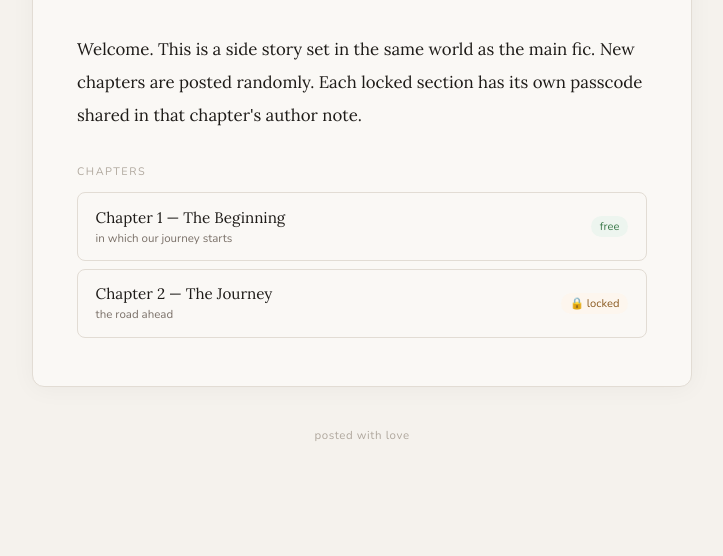
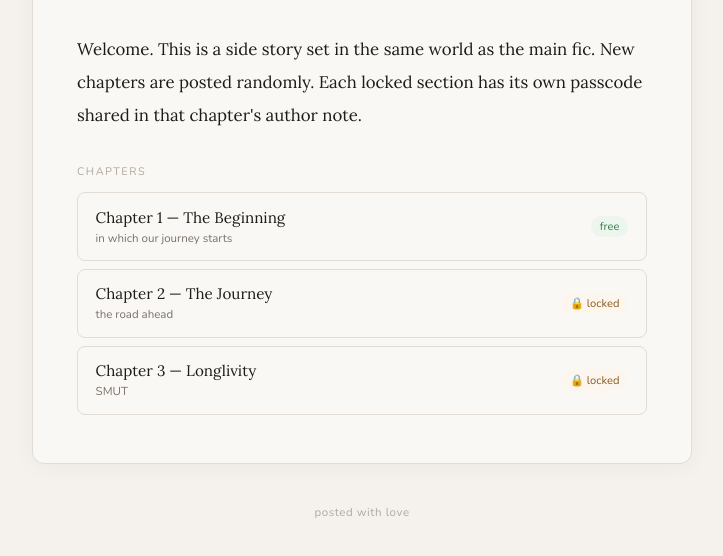
Before and after one commit to Lulu-Bui/The-flower-that-bloom-at-the-end-of-the-Journey, a website: page index.html in a window 1280 px wide. Shown: the part 340-896 px from the top of the page, without its empty margins (278-1001 px from the left). Drawn offline with nearby package versions, Linux system fonts and the light colour scheme.

Commit message:
Update index.html

```diff
--- a/index.html
+++ b/index.html
@@ -43,7 +43,13 @@
       </div>
       <span class="ch-badge locked">🔒 locked</span>
     </a>
-
+    <a class="chapter-link" href="chapter-3.html">
+  <div class="ch-title">
+    <span class="ch-name">Chapter 3 — Longlivity</span>
+    <span class="ch-sub">SMUT</span>
+  </div>
+  <span class="ch-badge locked">🔒 locked</span>
+</a>
     <!-- Add more chapters here as you create them -->
   </div>
 </div>
```
